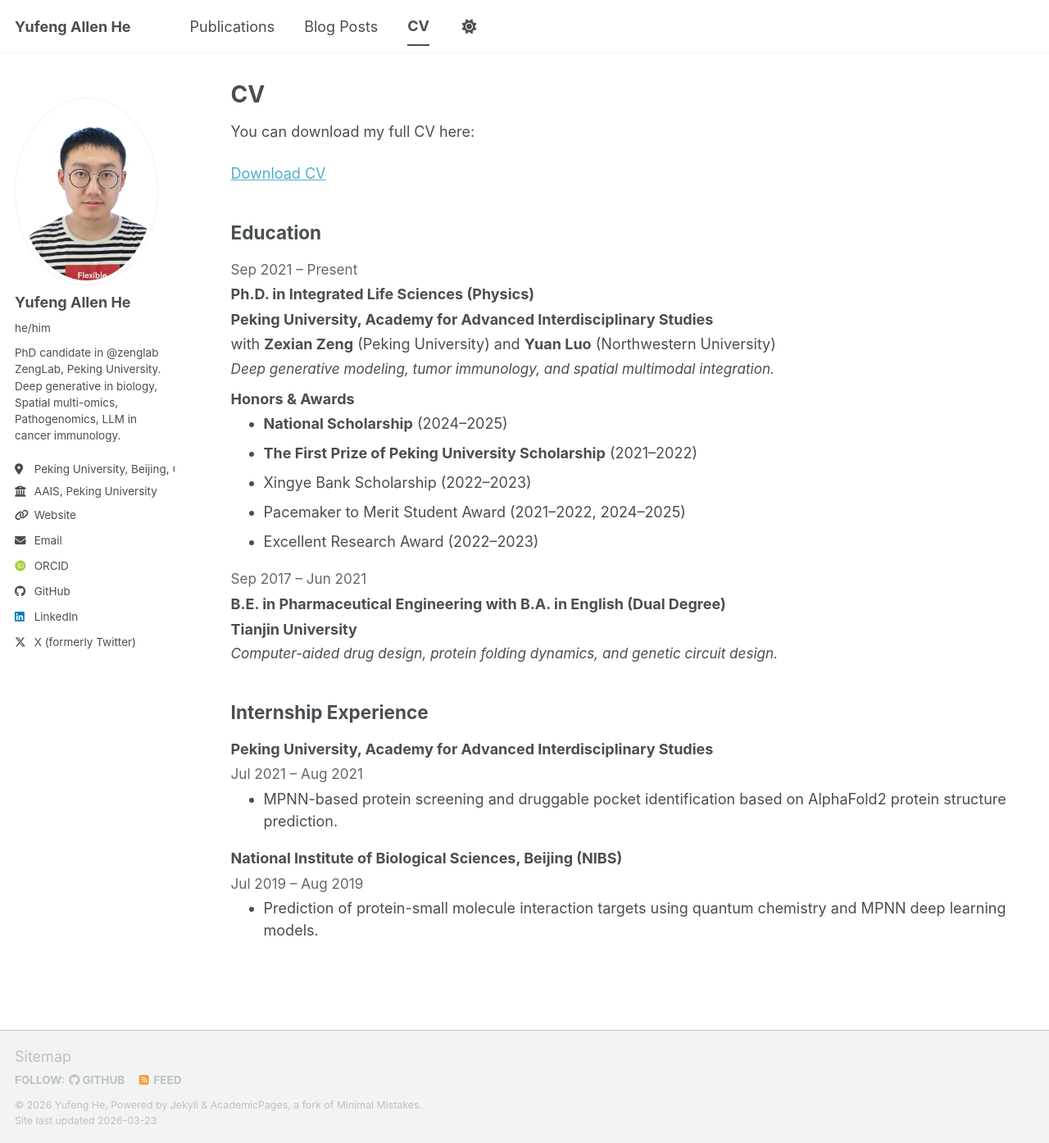
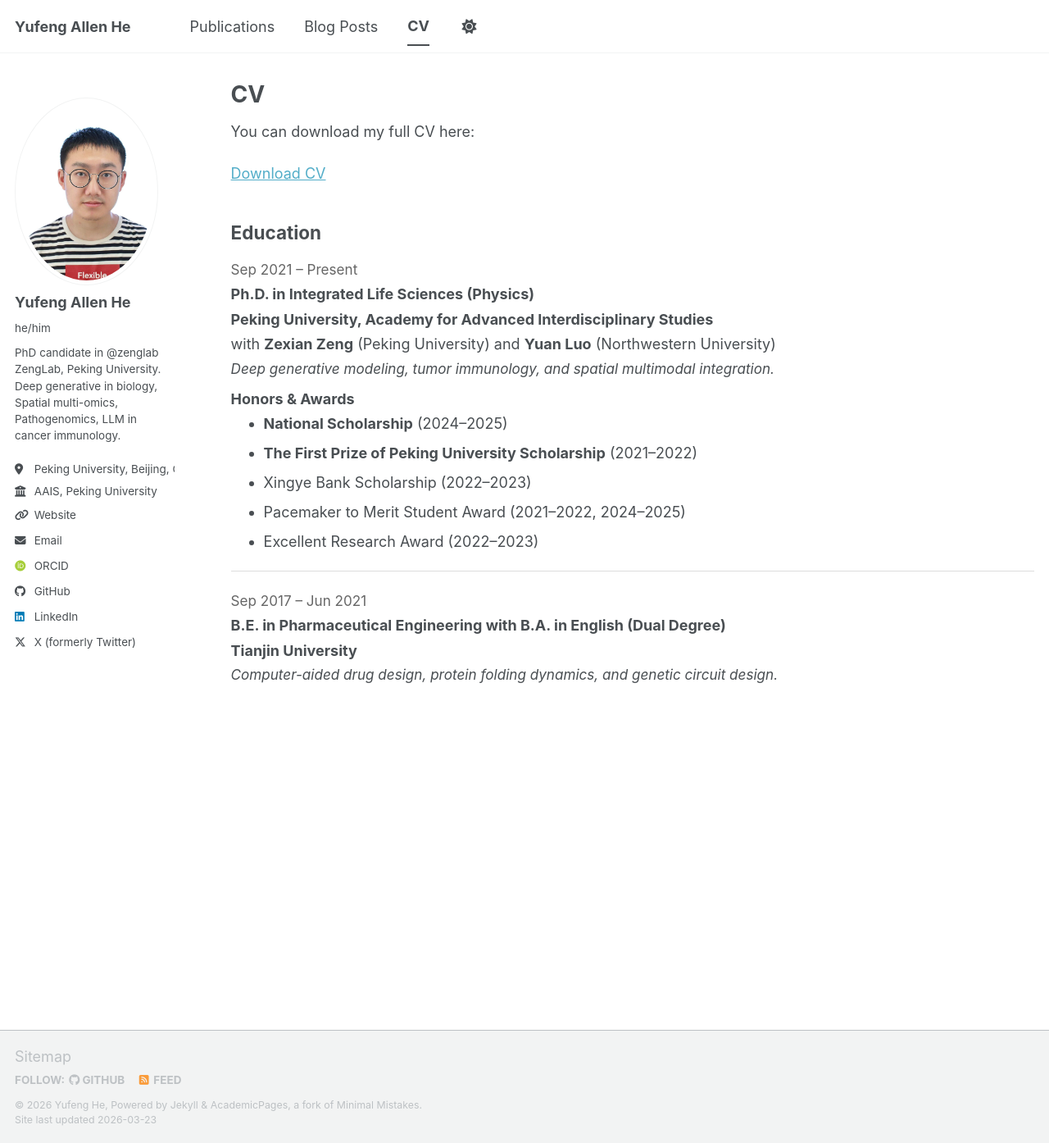
Before and after one commit to yufenghe-allen/yufenghe-allen.github.io, a Jekyll site: the page built from _pages/cv.md, in a window 1280 px wide and 1394 px high. Shown: the whole window at 82% size. Built offline with Jekyll 4.4.1, drawn with Linux system fonts in a browser that asks for light colours; some web fonts are replaced; a script bundle is joined from its source files by our own code; library files that are not in the unit come from our copies.

Commit message:
Update cv.md

```diff
--- a/_pages/cv.md
+++ b/_pages/cv.md
@@ -31,13 +31,15 @@ with <strong>Zexian Zeng</strong> (Peking University) and <strong>Yuan Luo</stro
 
 <p style="margin-top: 0; margin-bottom: 0.2em;"><strong>Honors &amp; Awards</strong></p>
 
-<ul style="margin-top: 0.2em; margin-bottom: 1em;">
+<ul style="margin-top: 0.2em; margin-bottom: 1.2em;">
   <li><strong>National Scholarship</strong> (2024–2025)</li>
   <li><strong>The First Prize of Peking University Scholarship</strong> (2021–2022)</li>
   <li>Xingye Bank Scholarship (2022–2023)</li>
   <li>Pacemaker to Merit Student Award (2021–2022, 2024–2025)</li>
   <li>Excellent Research Award (2022–2023)</li>
 </ul>
+
+<hr style="margin: 1.2em 0 1.2em 0; border: none; border-top: 1px solid #ddd;">
 
 <p style="margin-bottom: 0.2em;"><span style="font-size: 0.95em; color: #666;">Sep 2017 – Jun 2021</span></p>
 
@@ -48,27 +50,3 @@ with <strong>Zexian Zeng</strong> (Peking University) and <strong>Yuan Luo</stro
 <p style="margin-top: 0; margin-bottom: 1em; font-size: 0.95em;">
 <em>Computer-aided drug design, protein folding dynamics, and genetic circuit design.</em>
 </p>
-
-## Internship Experience
-
-<p style="margin-bottom: 0.2em;">
-<strong>Peking University, Academy for Advanced Interdisciplinary Studies</strong>
-</p>
-<p style="margin-top: 0; margin-bottom: 0.2em;">
-<span style="font-size: 0.95em; color: #666;">Jul 2021 – Aug 2021</span>
-</p>
-
-<ul style="margin-top: 0.2em; margin-bottom: 1em;">
-  <li>MPNN-based protein screening and druggable pocket identification based on AlphaFold2 protein structure prediction.</li>
-</ul>
-
-<p style="margin-bottom: 0.2em;">
-<strong>National Institute of Biological Sciences, Beijing (NIBS)</strong>
-</p>
-<p style="margin-top: 0; margin-bottom: 0.2em;">
-<span style="font-size: 0.95em; color: #666;">Jul 2019 – Aug 2019</span>
-</p>
-
-<ul style="margin-top: 0.2em; margin-bottom: 1em;">
-  <li>Prediction of protein-small molecule interaction targets using quantum chemistry and MPNN deep learning models.</li>
-</ul>
```
